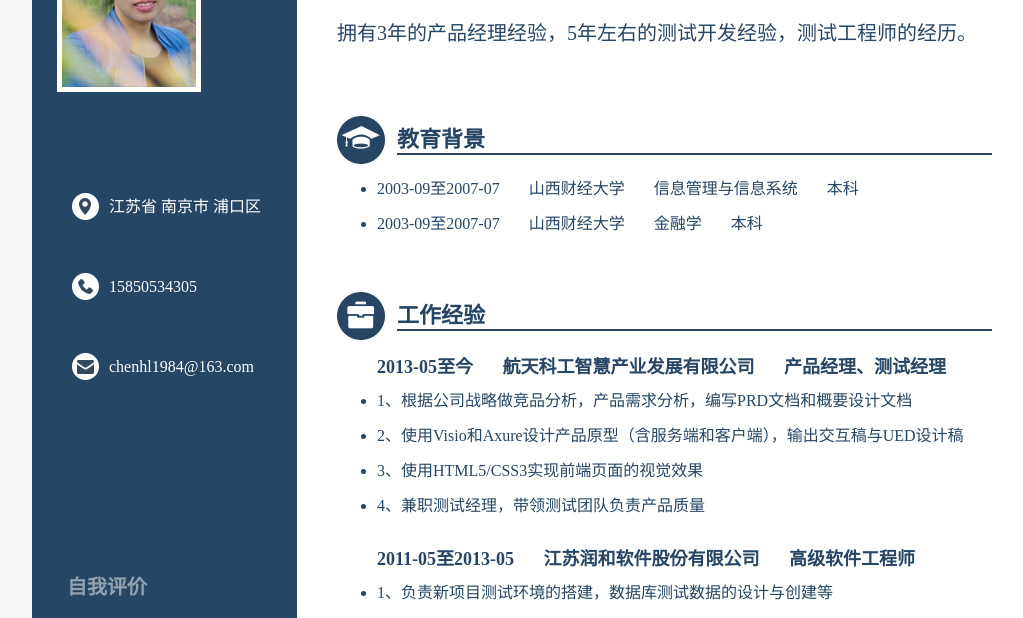
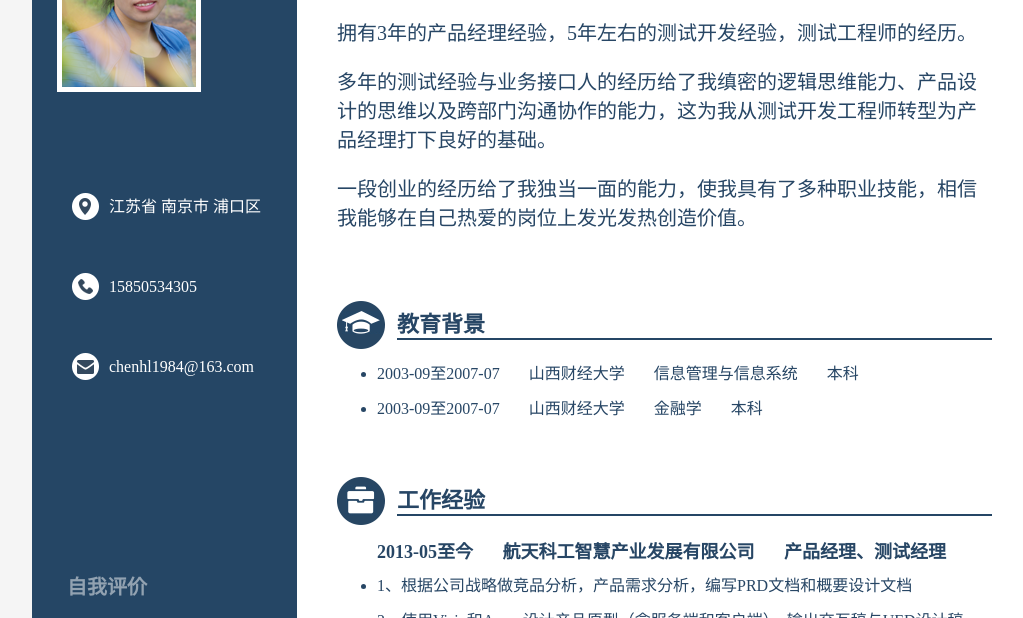
Before and after one commit to caiye1985/cv, a plain HTML site: page index.html in a window 1280 px wide. Shown: the part 171-789 px from the top of the page, without its empty margins (108-1131 px from the left). Drawn offline with Linux system fonts and the light colour scheme.

Commit message:
完善工作经历

```diff
--- a/index.html
+++ b/index.html
@@ -64,6 +64,8 @@
                         <p>产品经理/交互设计师/高级前端工程师</p>
 
                         <p>拥有3年的产品经理经验，5年左右的测试开发经验，测试工程师的经历。</p>
+                        <p>多年的测试经验与业务接口人的经历给了我缜密的逻辑思维能力、产品设计的思维以及跨部门沟通协作的能力，这为我从测试开发工程师转型为产品经理打下良好的基础。</p>
+                        <p>一段创业的经历给了我独当一面的能力，使我具有了多种职业技能，相信我能够在自己热爱的岗位上发光发热创造价值。</p>
                     </div>
                     <!--教育背景begin!-->
                     <div class="edu">
```
